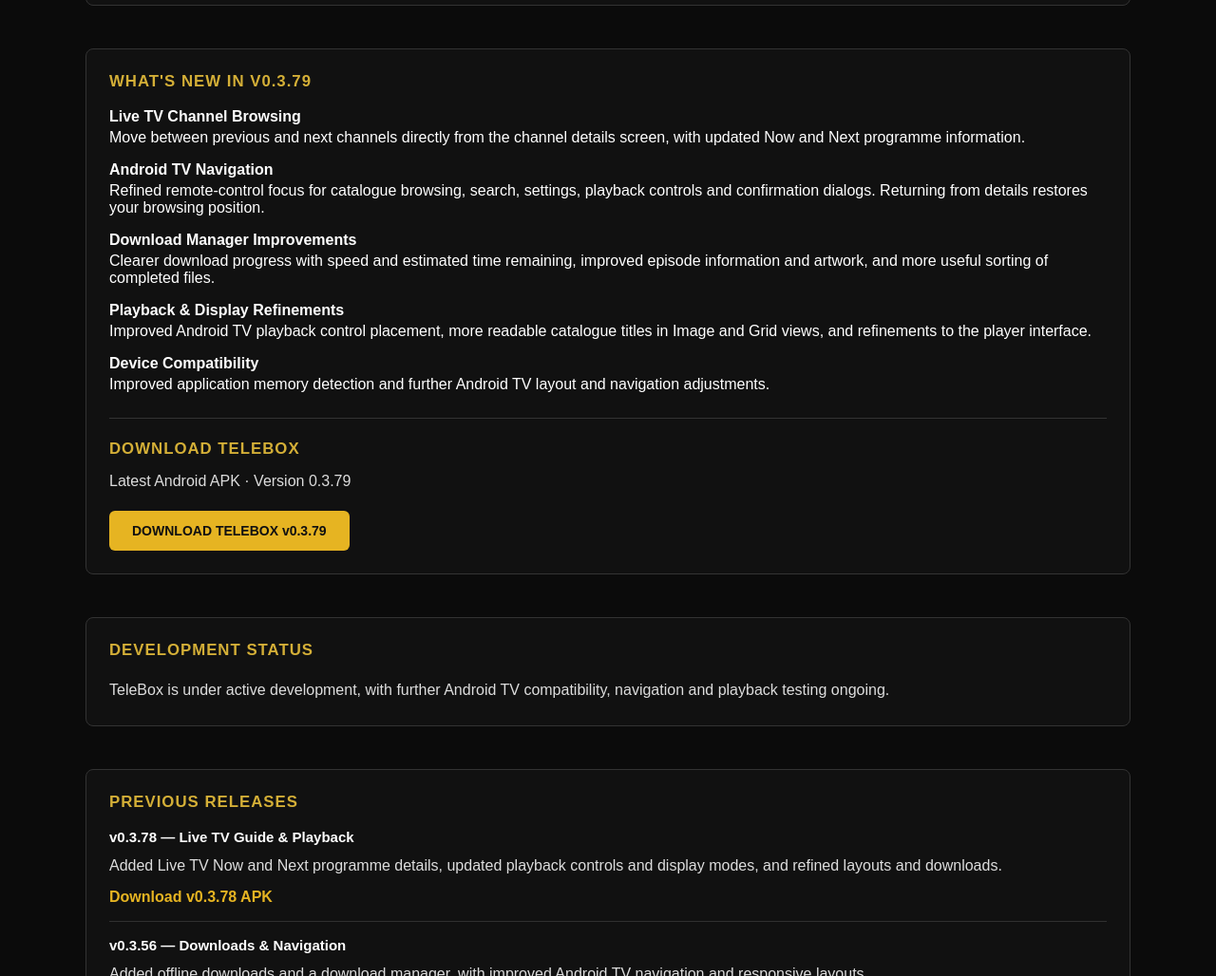
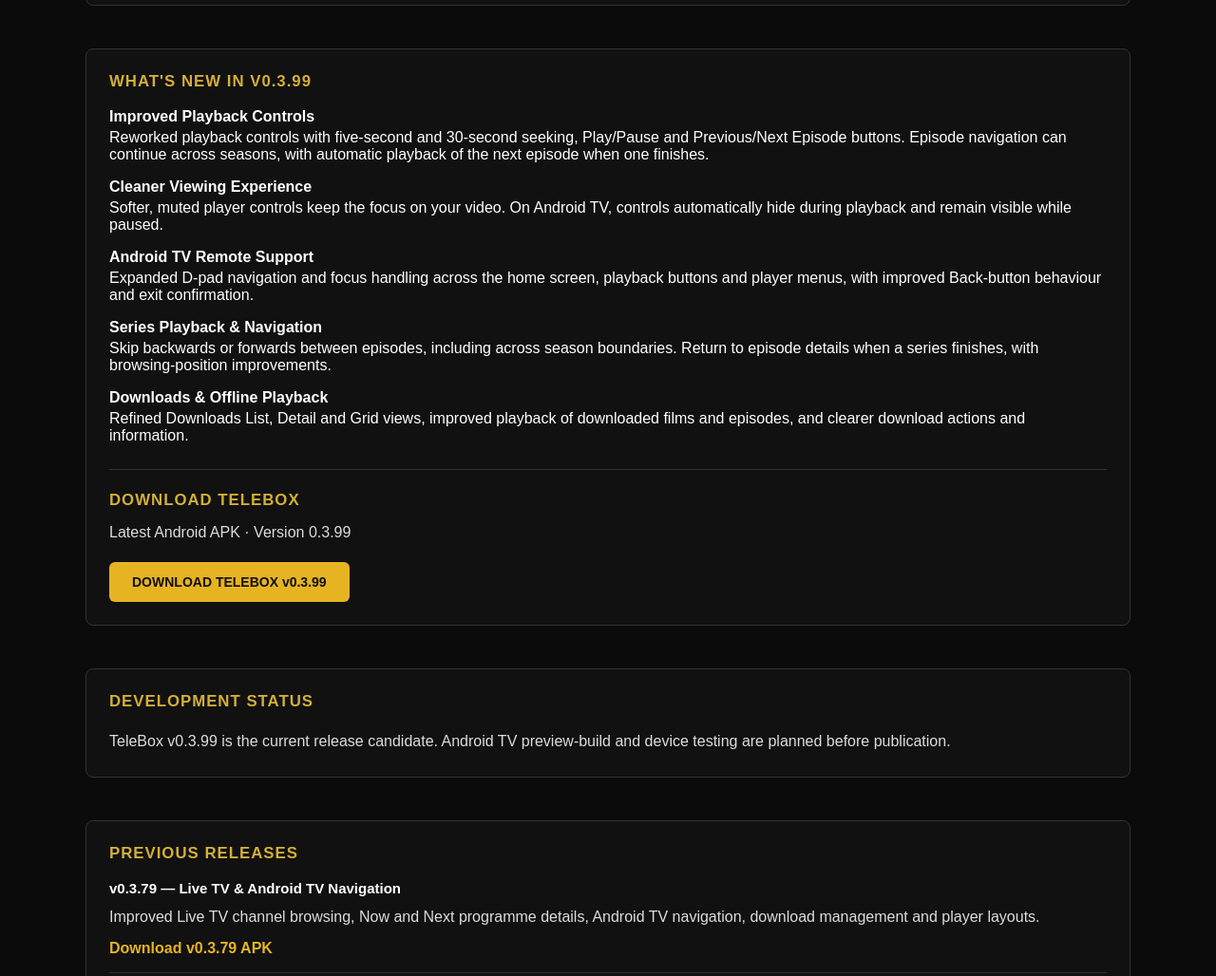
Before and after one commit to Odins-Beard/highground-studios, a plain HTML site: page telebox.html in a window 1280 px wide. Shown: the part 856-1884 px from the top of the page at 95% size. Drawn offline with Linux system fonts and the light colour scheme.

Commit message:
Update TeleBox download to v0.3.99 Including Historic Links

```diff
--- a/telebox.html
+++ b/telebox.html
@@ -4,7 +4,7 @@
 <head>
     <meta charset="UTF-8">
     <meta name="viewport" content="width=device-width, initial-scale=1.0">
-    <title>TeleBox v0.3.79 | Highground Studios</title>
+    <title>TeleBox v0.3.99 | Highground Studios</title>
     <link rel="stylesheet" href="styles.css">
     <link rel="icon" type="image/png" href="assets/images/logo-clean.png">
 
@@ -128,7 +128,7 @@
                 <h1>TELEBOX</h1>
 
                 <p class="gympro-guide-version">
-                    ANDROID IPTV PLAYER · V0.3.79
+                    ANDROID IPTV PLAYER · V0.3.99
                 </p>
 
                 <p class="gympro-guide-intro">
@@ -185,41 +185,44 @@
                     <!-- LATEST RELEASE -->
 
                     <div class="gympro-guide-card gympro-guide-card-wide telebox-card">
-                        <h3>WHAT'S NEW IN V0.3.79</h3>
+                        <h3>WHAT'S NEW IN V0.3.99</h3>
 
                         <div class="telebox-feature">
-                            <strong>Live TV Channel Browsing</strong>
-                            Move between previous and next channels directly
-                            from the channel details screen, with updated
-                            Now and Next programme information.
+                            <strong>Improved Playback Controls</strong>
+                            Reworked playback controls with five-second and
+                            30-second seeking, Play/Pause and Previous/Next
+                            Episode buttons. Episode navigation can continue
+                            across seasons, with automatic playback of the
+                            next episode when one finishes.
                         </div>
 
                         <div class="telebox-feature">
-                            <strong>Android TV Navigation</strong>
-                            Refined remote-control focus for catalogue browsing,
-                            search, settings, playback controls and confirmation
-                            dialogs. Returning from details restores your
-                            browsing position.
+                            <strong>Cleaner Viewing Experience</strong>
+                            Softer, muted player controls keep the focus on
+                            your video. On Android TV, controls automatically
+                            hide during playback and remain visible while paused.
                         </div>
 
                         <div class="telebox-feature">
-                            <strong>Download Manager Improvements</strong>
-                            Clearer download progress with speed and estimated
-                            time remaining, improved episode information and
-                            artwork, and more useful sorting of completed files.
+                            <strong>Android TV Remote Support</strong>
+                            Expanded D-pad navigation and focus handling across
+                            the home screen, playback buttons and player menus,
+                            with improved Back-button behaviour and exit confirmation.
                         </div>
 
                         <div class="telebox-feature">
-                            <strong>Playback &amp; Display Refinements</strong>
-                            Improved Android TV playback control placement,
-                            more readable catalogue titles in Image and Grid
-                            views, and refinements to the player interface.
+                            <strong>Series Playback &amp; Navigation</strong>
+                            Skip backwards or forwards between episodes,
+                            including across season boundaries. Return to
+                            episode details when a series finishes, with
+                            browsing-position improvements.
                         </div>
 
                         <div class="telebox-feature">
-                            <strong>Device Compatibility</strong>
-                            Improved application memory detection and further
-                            Android TV layout and navigation adjustments.
+                            <strong>Downloads &amp; Offline Playback</strong>
+                            Refined Downloads List, Detail and Grid views,
+                            improved playback of downloaded films and episodes,
+                            and clearer download actions and information.
                         </div>
 
                         <!-- PRIMARY DOWNLOAD -->
@@ -228,14 +231,14 @@
                             <h3>DOWNLOAD TELEBOX</h3>
 
                             <p>
-                                Latest Android APK · Version 0.3.79
+                                Latest Android APK · Version 0.3.99
                             </p>
 
                             <a
                                 class="telebox-download-button"
-                                href="https://github.com/Odins-Beard/highground-studios/releases/download/telebox-v0.3.79/TeleBox.v0.3.79.apk"
+                                href="https://github.com/Odins-Beard/highground-studios/releases/download/telebox-v0.3.99/TeleBox.v0.3.99.apk"
                             >
-                                DOWNLOAD TELEBOX v0.3.79
+                                DOWNLOAD TELEBOX v0.3.99
                             </a>
                         </div>
                     </div>
@@ -246,9 +249,9 @@
                         <h3>DEVELOPMENT STATUS</h3>
 
                         <p>
-                            TeleBox is under active development,
-                            with further Android TV compatibility,
-                            navigation and playback testing ongoing.
+                            TeleBox v0.3.99 is the current release candidate.
+                            Android TV preview-build and device testing are
+                            planned before publication.
                         </p>
                     </div>
 
@@ -256,6 +259,21 @@
 
                     <div class="gympro-guide-card gympro-guide-card-wide telebox-card">
                         <h3>PREVIOUS RELEASES</h3>
+
+                        <div class="telebox-release">
+                            <h4>v0.3.79 — Live TV &amp; Android TV Navigation</h4>
+
+                            <p>
+                                Improved Live TV channel browsing, Now and Next
+                                programme details, Android TV navigation,
+                                download management and player layouts.
+                            </p>
+
+                            <a href="https://github.com/Odins-Beard/highground-studios/releases/download/telebox-v0.3.79/TeleBox.v0.3.79.apk">
+                                Download v0.3.79 APK
+                            </a>
+                        </div>
+
 
                         <div class="telebox-release">
                             <h4>v0.3.78 — Live TV Guide &amp; Playback</h4>
```
